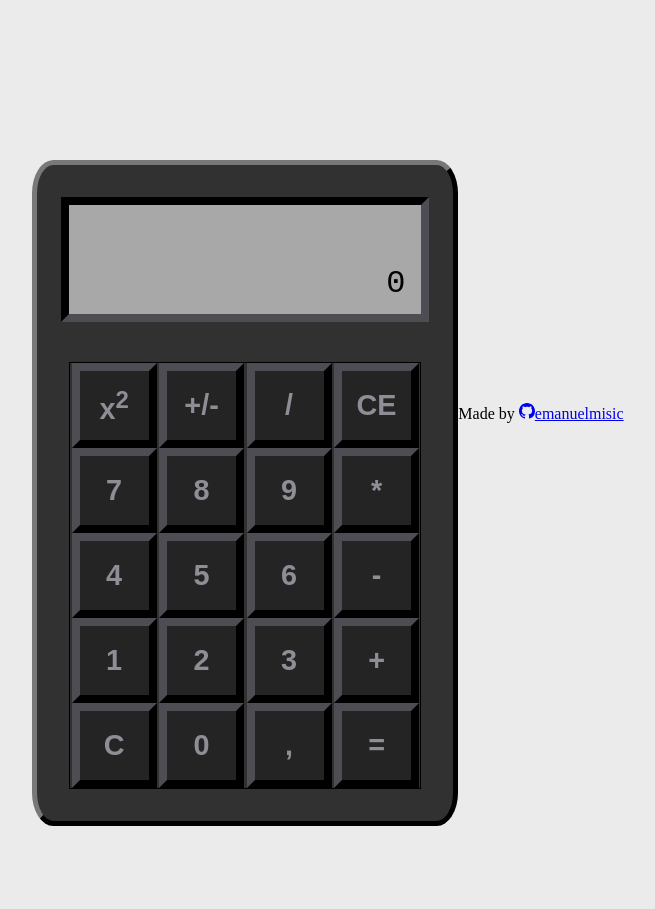
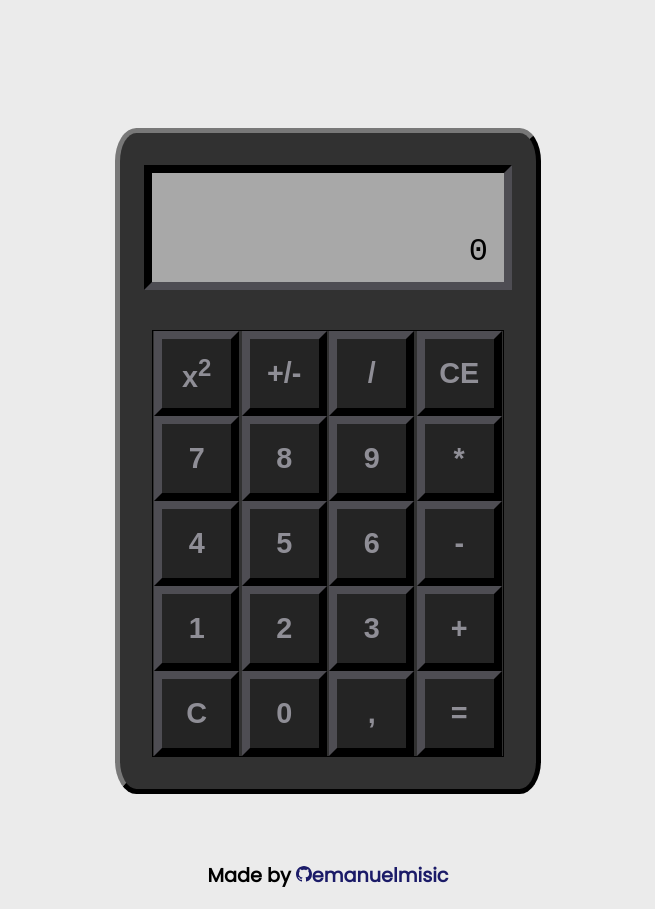
Before and after one commit to emanuelmisic/Calculator, a plain HTML site: page index.html in a window 1280 px wide. Shown: the whole page, without its empty margins (312-967 px from the left). Before the commit the page ends 826 px from the top, so only its background shows below. Drawn offline with Linux system fonts and the light colour scheme.

Commit message:
Style footer

```diff
--- a/style.scss
+++ b/style.scss
@@ -1,6 +1,8 @@
+@import url('https://fonts.googleapis.com/css2?family=Poppins&display=swap');
 body {
   margin: 0;
   display: flex;
+  flex-direction: column;
   justify-content: center;
   align-items: center;
   background-color: #ebebeb;
@@ -12,7 +14,7 @@ body {
   border: 5px outset #242424;
   background-color: #313131;
   border-radius: 5%;
-  margin-top: 10em;
+  margin-top: 8em;
   width: 26em;
   height: 41em;
 }
@@ -62,3 +64,20 @@ body {
   background-color: #3d3d3d;
   color: white;
 }
+
+footer {
+  margin-top: 3em;
+  display: flex;
+  text-align: center;
+
+  div {
+    font-family: 'Poppins', sans-serif;
+    font-size: 1.2rem;
+    font-weight: bold;
+
+    a {
+      text-decoration: none;
+      color: rgb(27, 27, 104);
+    }
+  }
+}
```
Also changed, not shown: style.css, 1 other file.
